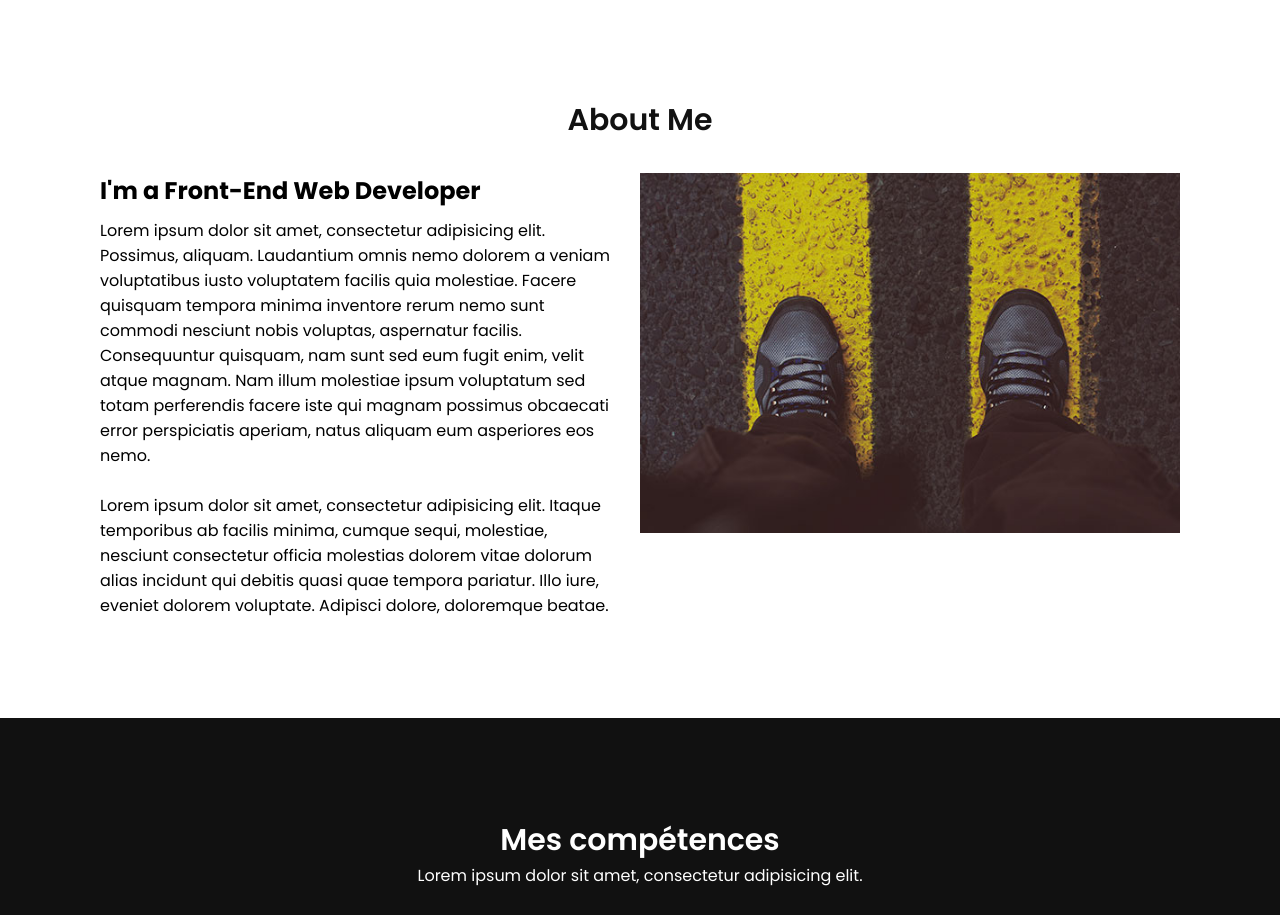
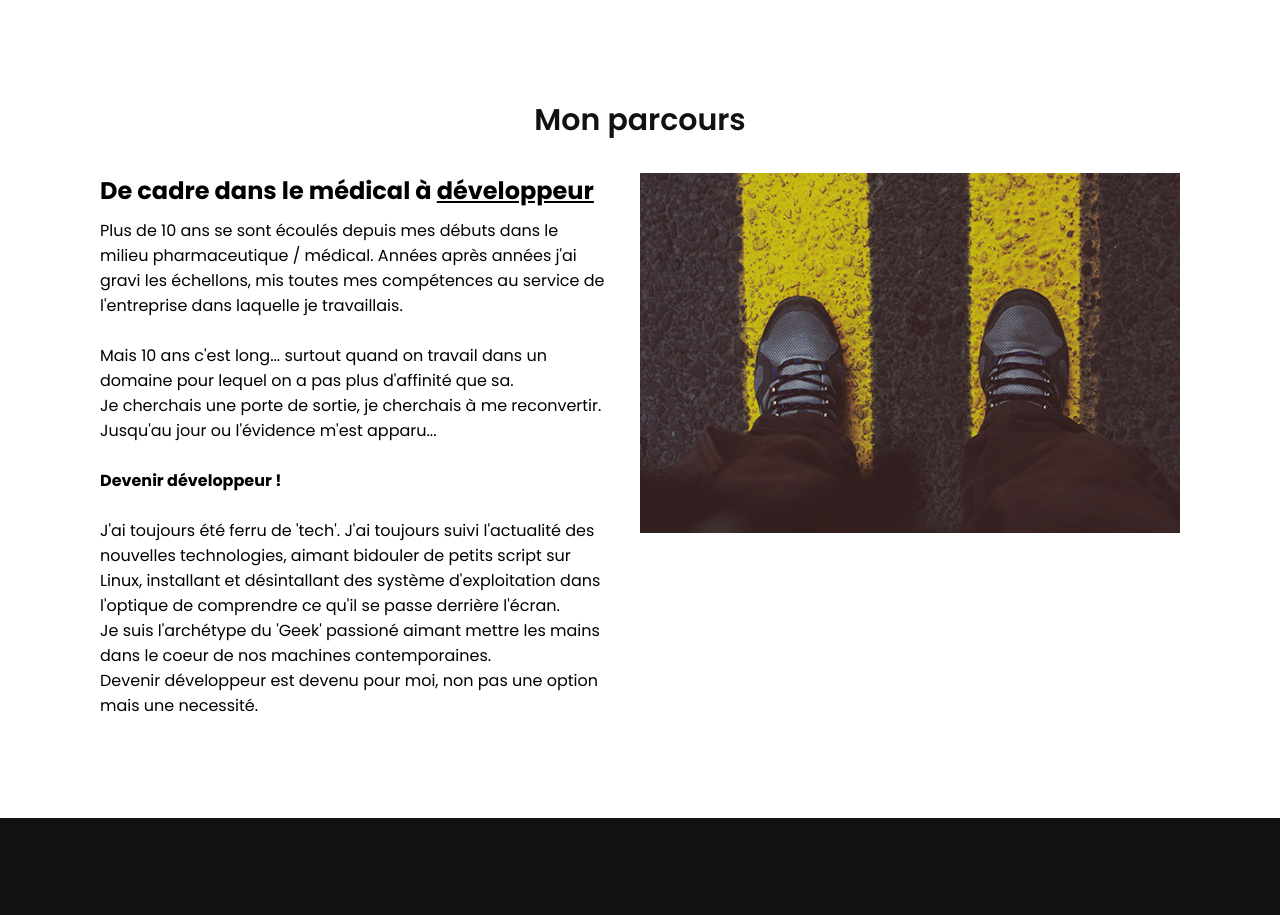
Before and after one commit to JBeaussart/Portfolio, a plain HTML site: page index.html in a window 1280 px wide. Shown: the part 802-1717 px from the top of the page. Drawn offline with Linux system fonts and the light colour scheme.

Commit message:
premier jet de rédaction de la partie about

```diff
--- a/index.html
+++ b/index.html
@@ -48,25 +48,21 @@
 
     <section class="about" id="about">
       <div class="heading">
-        <h2>About Me</h2>
+        <h2>Mon parcours</h2>
       </div>
       <div class="content">
         <div class="contentBx w50">
-          <h3>I'm a Front-End Web Developer</h3>
+          <h3>De cadre dans le médical à <u>développeur</u></h3>
           <p>
-            Lorem ipsum dolor sit amet, consectetur adipisicing elit. Possimus,
-            aliquam. Laudantium omnis nemo dolorem a veniam voluptatibus iusto
-            voluptatem facilis quia molestiae. Facere quisquam tempora minima
-            inventore rerum nemo sunt commodi nesciunt nobis voluptas,
-            aspernatur facilis. Consequuntur quisquam, nam sunt sed eum fugit
-            enim, velit atque magnam. Nam illum molestiae ipsum voluptatum sed
-            totam perferendis facere iste qui magnam possimus obcaecati error
-            perspiciatis aperiam, natus aliquam eum asperiores eos nemo.
-            <br /><br />Lorem ipsum dolor sit amet, consectetur adipisicing
-            elit. Itaque temporibus ab facilis minima, cumque sequi, molestiae,
-            nesciunt consectetur officia molestias dolorem vitae dolorum alias
-            incidunt qui debitis quasi quae tempora pariatur. Illo iure, eveniet
-            dolorem voluptate. Adipisci dolore, doloremque beatae.
+            Plus de 10 ans se sont écoulés depuis mes débuts dans le milieu pharmaceutique / médical.
+            Années après années j'ai gravi les échellons, mis toutes mes compétences au service de l'entreprise dans laquelle je travaillais. <br><br>
+            Mais 10 ans c'est long... surtout quand on travail dans un domaine pour lequel on a pas plus d'affinité que sa. <br>
+            Je cherchais une porte de sortie, je cherchais à me reconvertir.
+            Jusqu'au jour ou l'évidence m'est apparu... <br><br>
+            <b>Devenir développeur !</b>
+            <br /><br />J'ai toujours été ferru de 'tech'. J'ai toujours suivi l'actualité des nouvelles technologies, aimant bidouler de petits script sur Linux, installant et désintallant des système d'exploitation dans l'optique de comprendre ce qu'il se passe derrière l'écran. <br>
+            Je suis l'archétype du 'Geek' passioné aimant mettre les mains dans le coeur de nos machines contemporaines. <br>
+            Devenir développeur est devenu pour moi, non pas une option mais une necessité.
           </p>
         </div>
         <div class="w50">
```
